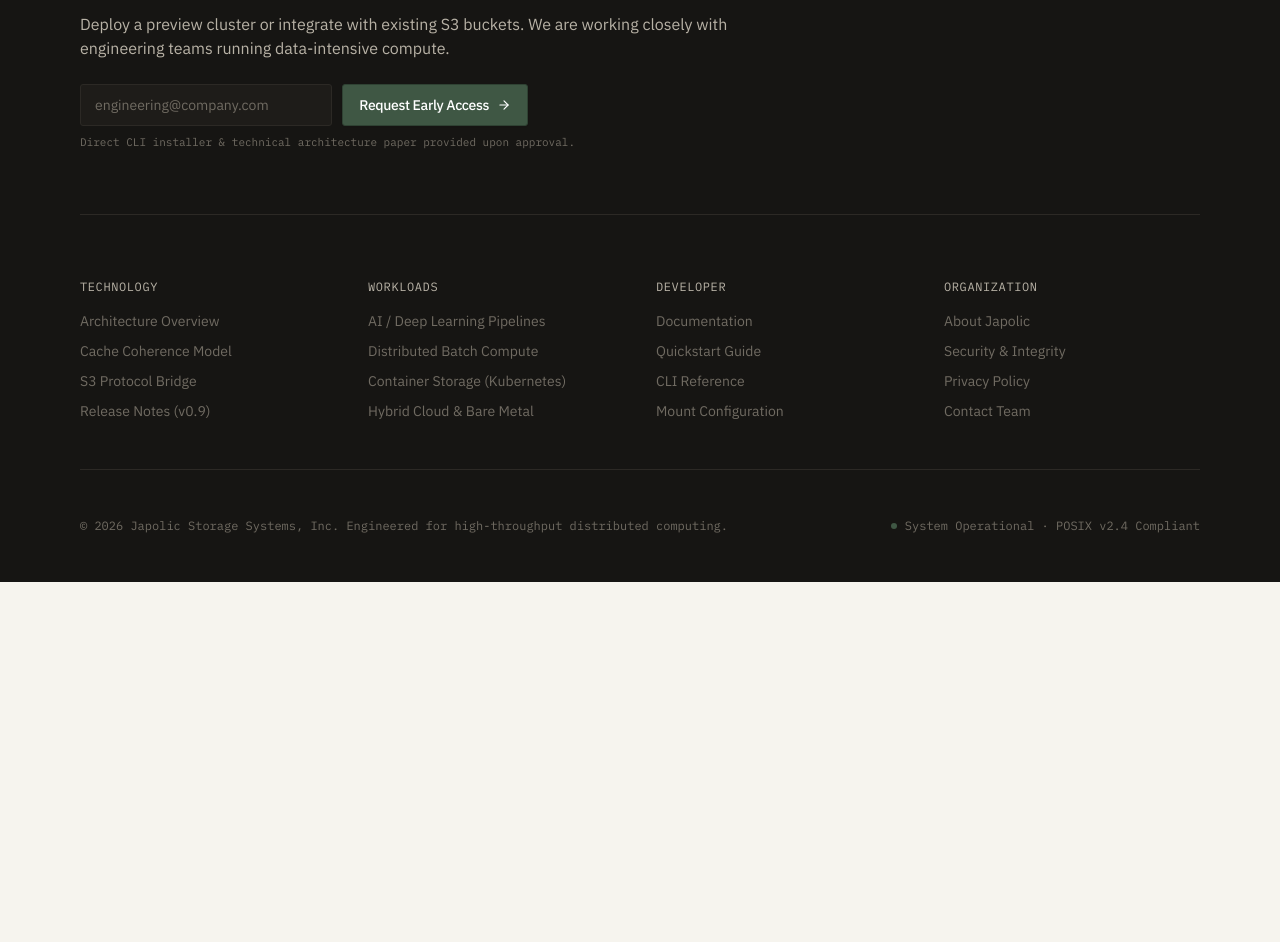
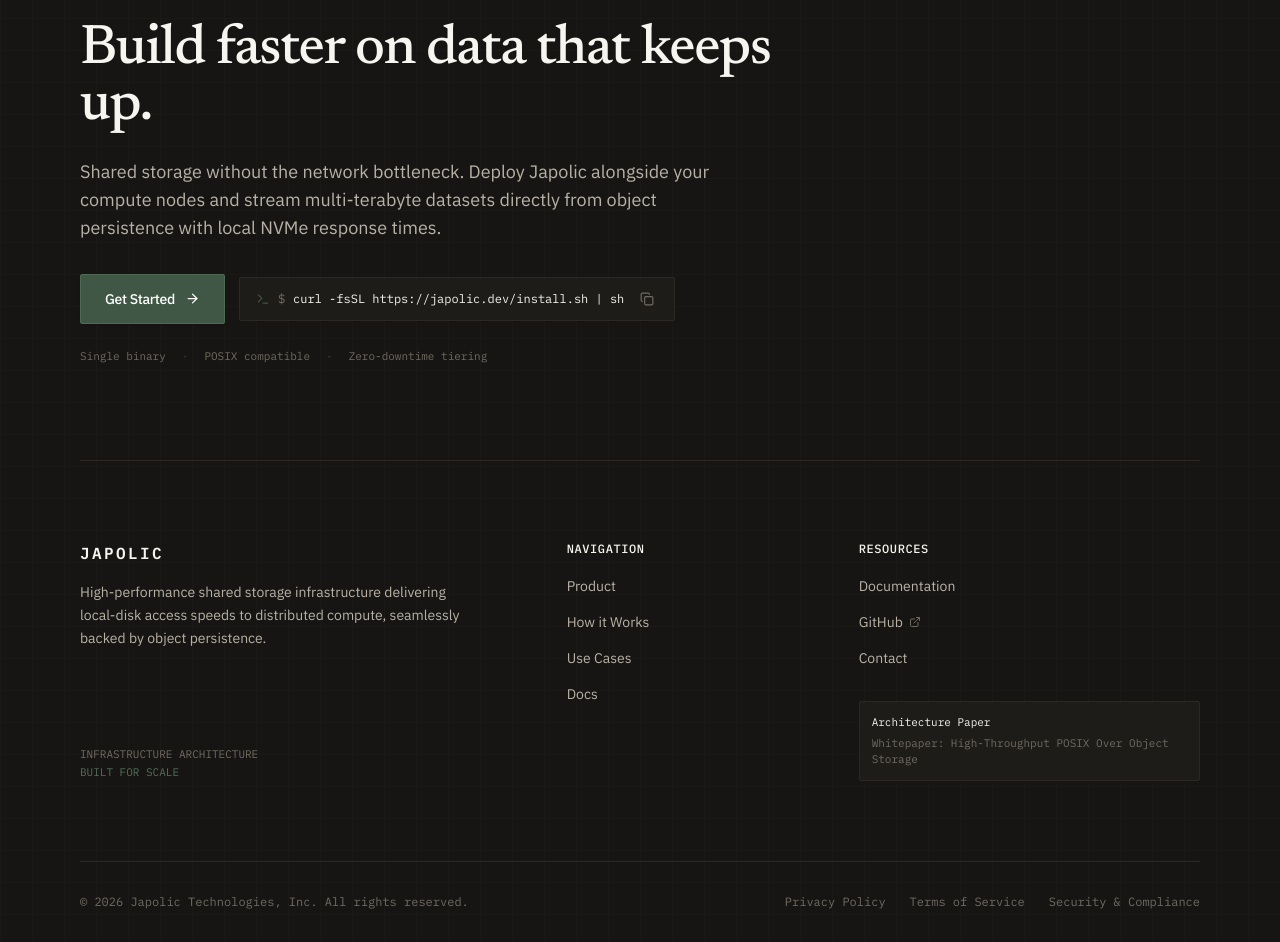
Before and after one commit to Kaveera725/japolic-langing-page, a React (Vite) app: page / in a window 1280 px wide. Shown: the part 6724-7666 px from the top of the page. Before the commit the page ends 7306 px from the top, so only its background shows below. Built offline with nearby package versions, Linux system fonts and the light colour scheme.

Commit message:
implement the final Japolic footer

```diff
--- a/src/sections/Footer.tsx
+++ b/src/sections/Footer.tsx
@@ -1,94 +1,216 @@
 import React, { useState } from 'react';
 import { Container } from '../components/Container';
-import { Button } from '../components/Button';
-import { FOOTER_CONTENT } from '../data/content';
-import { Check, ArrowRight } from 'lucide-react';
+import { ArrowRight, Check, Copy, ExternalLink, Terminal } from 'lucide-react';
+
+/* ═══════════════════════════════════════════════════════════
+   FOOTER NAVIGATION STRUCTURE
+   ═══════════════════════════════════════════════════════════ */
+
+const NAV_LINKS = [
+  { label: 'Product', href: '#capabilities' },
+  { label: 'How it Works', href: '#capabilities' },
+  { label: 'Use Cases', href: '#use-cases' },
+  { label: 'Docs', href: '#docs' },
+];
+
+const RESOURCE_LINKS = [
+  { label: 'Documentation', href: '#docs' },
+  { label: 'GitHub', href: '#github', external: true },
+  { label: 'Contact', href: '#contact' },
+];
+
+const LEGAL_LINKS = [
+  { label: 'Privacy Policy', href: '#privacy' },
+  { label: 'Terms of Service', href: '#terms' },
+  { label: 'Security & Compliance', href: '#security' },
+];
 
 export const Footer: React.FC = () => {
-  const [email, setEmail] = useState('');
-  const [submitted, setSubmitted] = useState(false);
+  const [copied, setCopied] = useState(false);
+  const installCmd = 'curl -fsSL https://japolic.dev/install.sh | sh';
 
-  const handleSubmit = (e: React.FormEvent) => {
-    e.preventDefault();
-    if (email) {
-      setSubmitted(true);
-    }
+  const copyToClipboard = () => {
+    navigator.clipboard?.writeText(installCmd);
+    setCopied(true);
+    setTimeout(() => setCopied(false), 2000);
   };
 
   return (
-    <footer id="access" className="bg-canvas-dark text-ink-inverse border-t border-hairline-dark pt-16 pb-12">
-      <Container>
-        {/* Pre-Footer Action Block */}
-        <div className="pb-16 mb-16 border-b border-hairline-dark">
-          <div className="max-w-2xl">
-            <div className="inline-flex items-center gap-2 px-2.5 py-0.5 mb-4 rounded-xs border border-white/10 bg-white/5 font-mono text-[11px] text-ink-inverse-sub uppercase tracking-wider">
+    <footer
+      id="get-started"
+      className="bg-canvas-dark text-ink-inverse border-t border-hairline-dark relative overflow-hidden"
+      aria-labelledby="footer-heading"
+    >
+      {/* ── Subtle Technical Coordinate Grid Background ── */}
+      <div
+        className="absolute inset-0 pointer-events-none opacity-[0.035]"
+        aria-hidden="true"
+      >
+        <svg className="w-full h-full" xmlns="http://www.w3.org/2000/svg">
+          <defs>
+            <pattern id="footerTechnicalGrid" width="32" height="32" patternUnits="userSpaceOnUse">
+              <path d="M 32 0 L 0 0 0 32" fill="none" stroke="currentColor" strokeWidth="1" />
+              <circle cx="0" cy="0" r="1" fill="currentColor" />
+            </pattern>
+          </defs>
+          <rect width="100%" height="100%" fill="url(#footerTechnicalGrid)" />
+        </svg>
+      </div>
+
+      <Container className="relative z-10">
+        {/* ═══════════════════════════════════════════════════════
+            PRE-FOOTER CONCLUSION CTA BLOCK
+            ═══════════════════════════════════════════════════════ */}
+        <div className="pt-20 sm:pt-28 pb-16 md:pb-24 border-b border-hairline-dark">
+          <div className="max-w-3xl">
+            {/* Technical system status badge */}
+            <div className="inline-flex items-center gap-2 px-2.5 py-1 mb-6 rounded-xs border border-white/10 bg-white/[0.03] font-mono text-[11px] text-ink-inverse-sub tracking-wider">
               <span className="h-1.5 w-1.5 rounded-full bg-olive animate-pulse" />
-              <span>Controlled Technical Preview</span>
+              <span>VFS ENGINE v0.9.4 · ALL SYSTEMS OPERATIONAL</span>
             </div>
 
-            <h2 className="font-display text-2xl sm:text-3xl font-medium tracking-tight text-ink-inverse mb-3">
-              {FOOTER_CONTENT.ctaTitle}
+            {/* Closing statement */}
+            <h2
+              id="footer-heading"
+              className="font-display text-3xl sm:text-4xl md:text-5xl lg:text-[3.5rem] font-medium tracking-tight text-ink-inverse leading-[1.12] mb-6"
+            >
+              Build faster on data that keeps up.
             </h2>
 
-            <p className="font-sans text-sm sm:text-base text-ink-inverse-sub leading-relaxed mb-6">
-              {FOOTER_CONTENT.ctaDescription}
+            <p className="font-sans text-base sm:text-lg text-ink-inverse-sub leading-relaxed mb-8 max-w-2xl">
+              Shared storage without the network bottleneck. Deploy Japolic alongside your compute nodes and stream multi-terabyte datasets directly from object persistence with local NVMe response times.
             </p>
 
-            {submitted ? (
-              <div className="flex items-center gap-2 p-3 bg-olive-dim border border-olive rounded-sm text-sm font-mono text-ink-inverse">
-                <Check size={16} className="text-olive-light" />
-                <span>Request received. Our infrastructure team will follow up via email.</span>
+            {/* Action Bar: Primary CTA + Terminal Quickstart */}
+            <div className="flex flex-col sm:flex-row items-stretch sm:items-center gap-3.5 mb-6">
+              <a
+                href="#contact"
+                className="inline-flex items-center justify-center gap-2.5 px-6 py-3.5 rounded-xs bg-olive text-white font-sans text-sm font-medium tracking-tight border border-[#4D6A53] shadow-subtle hover:bg-olive-light active:bg-olive-dim transition-all duration-150 focus-visible:outline-none focus-visible:ring-2 focus-visible:ring-olive focus-visible:ring-offset-2 focus-visible:ring-offset-canvas-dark"
+              >
+                <span>Get Started</span>
+                <ArrowRight size={15} strokeWidth={2} />
+              </a>
+
+              {/* Monospace quick install prompt with copy button */}
+              <div className="flex items-center justify-between gap-3 px-4 py-2.5 bg-canvas-dark-card border border-hairline-dark rounded-xs font-mono text-xs text-ink-inverse-sub hover:border-hairline-dark-subtle transition-colors">
+                <div className="flex items-center gap-2 truncate">
+                  <Terminal size={14} className="text-olive flex-shrink-0" />
+                  <span className="text-ink-inverse-mute select-none">$</span>
+                  <span className="truncate text-ink-inverse font-mono">{installCmd}</span>
+                </div>
+                <button
+                  type="button"
+                  onClick={copyToClipboard}
+                  aria-label="Copy install command"
+                  className="p-1 hover:text-ink-inverse text-ink-inverse-mute transition-colors focus-visible:outline-none focus-visible:ring-1 focus-visible:ring-olive rounded-xs flex-shrink-0"
+                >
+                  {copied ? <Check size={14} className="text-olive" /> : <Copy size={14} />}
+                </button>
               </div>
-            ) : (
-              <form onSubmit={handleSubmit} className="flex flex-col sm:flex-row gap-2.5 max-w-md">
-                <input
-                  type="email"
-                  required
-                  placeholder="engineering@company.com"
-                  value={email}
-                  onChange={(e) => setEmail(e.target.value)}
-                  className="flex-1 px-3.5 py-2.5 bg-canvas-dark-card border border-hairline-dark rounded-sm text-sm font-sans text-ink-inverse placeholder-ink-inverse-mute focus:outline-none focus:border-olive"
-                />
-                <Button variant="primary" size="md" type="submit" icon={<ArrowRight size={14} />}>
-                  {FOOTER_CONTENT.ctaButton}
-                </Button>
-              </form>
-            )}
-            <p className="mt-2 text-[11px] font-mono text-ink-inverse-mute">
-              Direct CLI installer & technical architecture paper provided upon approval.
-            </p>
+            </div>
+
+            <div className="flex items-center gap-4 font-mono text-[11px] text-ink-inverse-mute">
+              <span>Single binary</span>
+              <span className="text-hairline-dark">•</span>
+              <span>POSIX compatible</span>
+              <span className="text-hairline-dark">•</span>
+              <span>Zero-downtime tiering</span>
+            </div>
           </div>
         </div>
 
-        {/* 4-Column Directory */}
-        <div className="grid grid-cols-2 md:grid-cols-4 gap-8 pb-12 mb-12 border-b border-hairline-dark text-sm">
-          {FOOTER_CONTENT.columns.map((col) => (
-            <div key={col.title}>
-              <div className="font-mono text-xs uppercase tracking-wider text-ink-inverse-sub mb-4">
-                {col.title}
+        {/* ═══════════════════════════════════════════════════════
+            MAIN FOOTER DIRECTORY (Wordmark + Navigation Columns)
+            ═══════════════════════════════════════════════════════ */}
+        <div className="py-14 md:py-20 border-b border-hairline-dark">
+          <div className="grid grid-cols-1 md:grid-cols-12 gap-10 lg:gap-12">
+            {/* Col 1-5: Brand & Positioning Statement */}
+            <div className="md:col-span-5 flex flex-col justify-between">
+              <div>
+                <a
+                  href="#"
+                  className="font-mono text-base font-semibold tracking-[0.15em] text-ink-inverse uppercase inline-block mb-4 hover:text-olive-light transition-colors"
+                >
+                  JAPOLIC
+                </a>
+                <p className="font-sans text-sm text-ink-inverse-sub leading-relaxed max-w-sm mb-6">
+                  High-performance shared storage infrastructure delivering local-disk access speeds to distributed compute, seamlessly backed by object persistence.
+                </p>
               </div>
-              <ul className="space-y-2.5">
-                {col.links.map((link) => (
-                  <li key={link.label}>
+
+              <div className="font-mono text-[11px] text-ink-inverse-mute">
+                <div>INFRASTRUCTURE ARCHITECTURE</div>
+                <div className="text-olive-light mt-0.5">BUILT FOR SCALE</div>
+              </div>
+            </div>
+
+            {/* Col 6-8: Navigation */}
+            <div className="md:col-span-3">
+              <h3 className="font-mono text-xs uppercase tracking-wider text-ink-inverse font-medium mb-4">
+                Navigation
+              </h3>
+              <ul className="space-y-3">
+                {NAV_LINKS.map((item) => (
+                  <li key={item.label}>
                     <a
-                      href={link.href}
-                      className="text-xs sm:text-sm text-ink-inverse-mute hover:text-ink-inverse transition-colors"
+                      href={item.href}
+                      className="font-sans text-sm text-ink-inverse-sub hover:text-ink-inverse transition-colors inline-block"
                     >
-                      {link.label}
+                      {item.label}
                     </a>
                   </li>
                 ))}
               </ul>
             </div>
-          ))}
+
+            {/* Col 9-12: Resources & Developer Access */}
+            <div className="md:col-span-4">
+              <h3 className="font-mono text-xs uppercase tracking-wider text-ink-inverse font-medium mb-4">
+                Resources
+              </h3>
+              <ul className="space-y-3 mb-8">
+                {RESOURCE_LINKS.map((item) => (
+                  <li key={item.label}>
+                    <a
+                      href={item.href}
+                      className="font-sans text-sm text-ink-inverse-sub hover:text-ink-inverse transition-colors inline-flex items-center gap-1.5"
+                    >
+                      <span>{item.label}</span>
+                      {item.external && (
+                        <ExternalLink size={12} className="text-ink-inverse-mute" />
+                      )}
+                    </a>
+                  </li>
+                ))}
+              </ul>
+
+              {/* Technical specs block */}
+              <div className="p-3 bg-canvas-dark-card border border-hairline-dark rounded-xs font-mono text-[11px] text-ink-inverse-mute">
+                <span className="text-ink-inverse block mb-1">Architecture Paper</span>
+                <span>Whitepaper: High-Throughput POSIX Over Object Storage</span>
+              </div>
+            </div>
+          </div>
         </div>
 
-        {/* Bottom Metadata & Status Bar */}
-        <div className="flex flex-col sm:flex-row items-start sm:items-center justify-between gap-4 text-xs font-mono text-ink-inverse-mute">
-          <div>{FOOTER_CONTENT.copyright}</div>
-          <div className="flex items-center gap-2">
-            <span className="h-1.5 w-1.5 rounded-full bg-olive" />
-            <span>{FOOTER_CONTENT.status}</span>
+        {/* ═══════════════════════════════════════════════════════
+            BOTTOM METADATA BAR (Copyright, Legal, Status)
+            ═══════════════════════════════════════════════════════ */}
+        <div className="py-8 flex flex-col sm:flex-row items-center justify-between gap-4 font-mono text-xs text-ink-inverse-mute">
+          <div>
+            © {new Date().getFullYear()} Japolic Technologies, Inc. All rights reserved.
+          </div>
+
+          <div className="flex items-center gap-6">
+            {LEGAL_LINKS.map((item) => (
+              <a
+                key={item.label}
+                href={item.href}
+                className="hover:text-ink-inverse transition-colors"
+              >
+                {item.label}
+              </a>
+            ))}
           </div>
         </div>
       </Container>
--- a/src/sections/ProblemSolution.tsx
+++ b/src/sections/ProblemSolution.tsx
@@ -213,10 +213,11 @@
 export const ProblemSolution: React.FC = () => {
   return (
     <section
-      id="problem-solution"
-      className="py-20 md:py-28 bg-canvas-base border-b border-hairline-light"
+      id="how-it-works"
+      className="py-20 md:py-28 bg-canvas-base border-b border-hairline-light scroll-mt-16"
       aria-labelledby="problem-heading"
     >
+      <div id="problem-solution" className="scroll-mt-24" />
       <Container>
         {/* ━━━━━━━━━━━━━━━━━━━━━━━━━━━━━━━━━━━━━━━━━━━━━━━━━
             PROBLEM PHASE
--- a/src/sections/ProductFeatures.tsx
+++ b/src/sections/ProductFeatures.tsx
@@ -74,10 +74,11 @@
 
   return (
     <section
-      id="capabilities"
-      className="py-20 md:py-28 bg-canvas-base border-b border-hairline-light"
+      id="product"
+      className="py-20 md:py-28 bg-canvas-base border-b border-hairline-light scroll-mt-16"
       aria-labelledby="cap-heading"
     >
+      <div id="capabilities" className="scroll-mt-24" />
       <Container>
         {/* ── Section Header ── */}
         <div className="max-w-3xl mb-12 md:mb-16">
```
